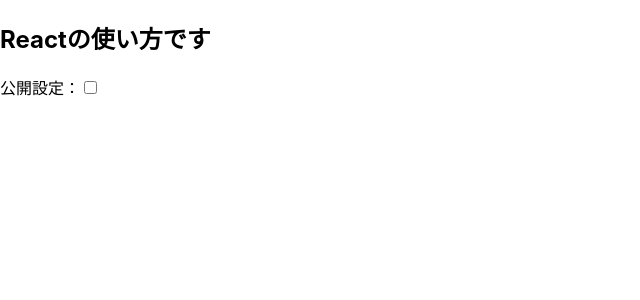
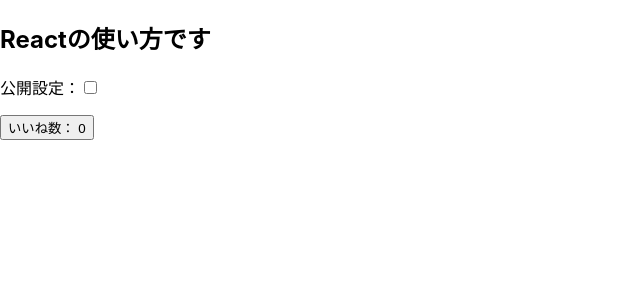
Before and after one commit to tokku5552/react-practice, a React (Create React App) app: page / in a window 1280 px wide. Shown: the top 300 px of the page, without its empty margins (0-640 px from the left). Built offline with nearby package versions, Linux system fonts and the light colour scheme.

Commit message:
LifeCycleメソッド追加

```diff
--- a/src/Article.jsx
+++ b/src/Article.jsx
@@ -1,10 +1,12 @@
 import React from 'react';
+import LikeButton from './LikeButton'
 
 const Article = (props) => {
     return (
         <div>
             <h2>{props.title}です</h2>
             <p>公開設定：<input type='checkbox' checked={props.isPublished} id="chekc" onClick={()=>props.toggle()}/></p>
+            <LikeButton count={props.count}/>
         </div>
     )
 };
--- a/src/Blog.jsx
+++ b/src/Blog.jsx
@@ -6,6 +6,17 @@
         super(props);
         this.state = {
             isPublished: false,
+            count: 0
+        }
+    }
+
+    componentDidMount() {
+        document.getElementById('counter').addEventListener('click', this.countUp)
+    }
+
+    componentDidUpdate() {
+        if (this.state.count >= 10) {
+            this.setState({ count: 0 })
         }
     }
 
@@ -14,10 +25,22 @@
             isPublished: !this.state.isPublished
         })
     };
+
+    countUp = () => {
+        this.setState({
+            count: this.state.count + 1
+        })
+    };
+
     render() {
         return (
             <>
-                <Article title={'Reactの使い方'} isPublished={this.state.isPublished} toggle={()=>this.toggledPublish()}/>
+                <Article
+                    title={'Reactの使い方'}
+                    isPublished={this.state.isPublished}
+                    toggle={() => this.toggledPublish()}
+                    count={this.state.count}
+                />
             </>
 
         )
--- /dev/null
+++ b/src/LikeButton.jsx
@@ -0,0 +1,9 @@
+import React from 'react'
+
+const LikeButton = (props) => {
+    return(
+        <button id={"counter"}>いいね数： {props.count}</button>
+    )
+}
+
+export default LikeButton
```
